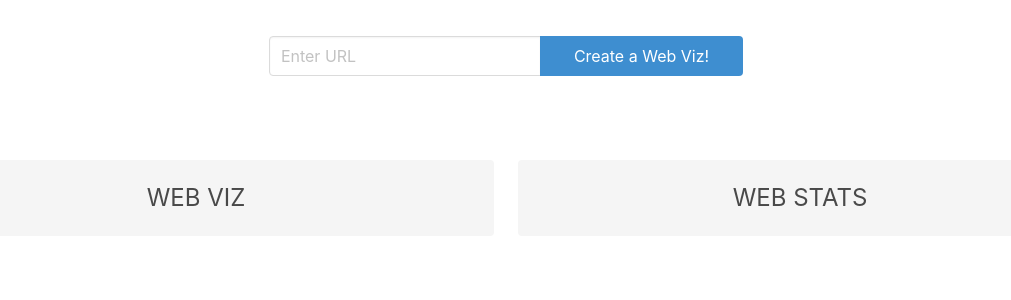
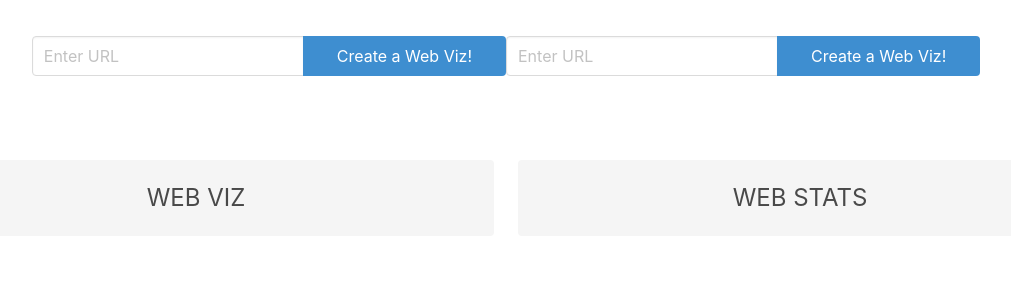
Before and after one commit to ht-90/link-spyder, a Python web app: template linkspyder/templates/index.html in a window 1280 px wide. Shown: the part 52-352 px from the top of the page, without its empty margins (134-1145 px from the left). Run offline with Jinja, Linux system fonts and the light colour scheme; the template is opened without the code that fills it, so the values that code supplies are empty.

Commit message:
added url input form for sitemap spyder

```diff
--- a/linkspyder/templates/index.html
+++ b/linkspyder/templates/index.html
@@ -40,6 +40,7 @@
     <!-- URL Input Box -->
     <section class="section">
       <div class="columns is-centered">
+        <!-- LINK SPYDER -->
         <form>
           <div class="field has-addons">
             <div class="control">
@@ -57,6 +58,30 @@
                   class="button is-info"
                   type="submit"
                   id="execute-crawl"
+                  value="Create a Web Viz!"
+                />
+              </button>
+            </div>
+          </div>
+        </form>
+        <!-- SITEMAP SPYDER -->
+        <form>
+          <div class="field has-addons">
+            <div class="control">
+              <input
+                class="input"
+                type="text"
+                id="input-url-sitemap"
+                name="input-url-sitemap"
+                placeholder="Enter URL"
+              />
+            </div>
+            <div class="control">
+              <button class="button is-info">
+                <input
+                  class="button is-info"
+                  type="submit"
+                  id="execute-crawl-sitemap"
                   value="Create a Web Viz!"
                 />
               </button>
@@ -85,5 +110,6 @@
     </section>
     <!-- Scripts -->
     <script src="{{ url_for('static', filename='js/d3_forced_network_graph.js') }}"></script>
+    <script src="{{ url_for('static', filename='js/d3_forced_network_graph_sitemap.js') }}"></script>
   </body>
 </html>
```
